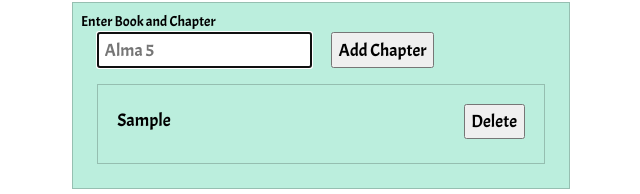
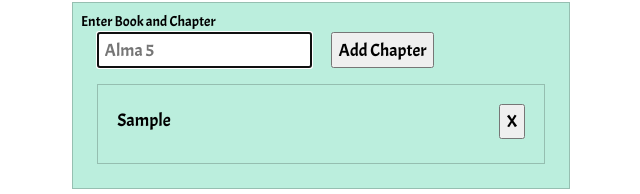
Before and after one commit to sissyfyia/wdd230, a plain HTML site: page lesson5/BOM.html in a window 1280 px wide. Both pictures are taken after typing "Sample" into the empty fields and a click on the button "Add Chapter". Shown: the part 344-538 px from the top of the page, without its empty margins (319-959 px from the left). Drawn offline with Linux system fonts and the light colour scheme; files that its build step writes are made by us from their sources; files whose address does not match are found by name.

Commit message:
commit again

```diff
--- a/lesson5/BOM.html
+++ b/lesson5/BOM.html
@@ -39,7 +39,7 @@
             listItem.appendChild(listText);
             listText.textContent = myItem;
             listItem.appendChild(listBtn);
-            listBtn.textContent = 'Delete';
+            listBtn.textContent = 'X';
             list.appendChild(listItem);
 
             listBtn.onclick = function(e) {
```
